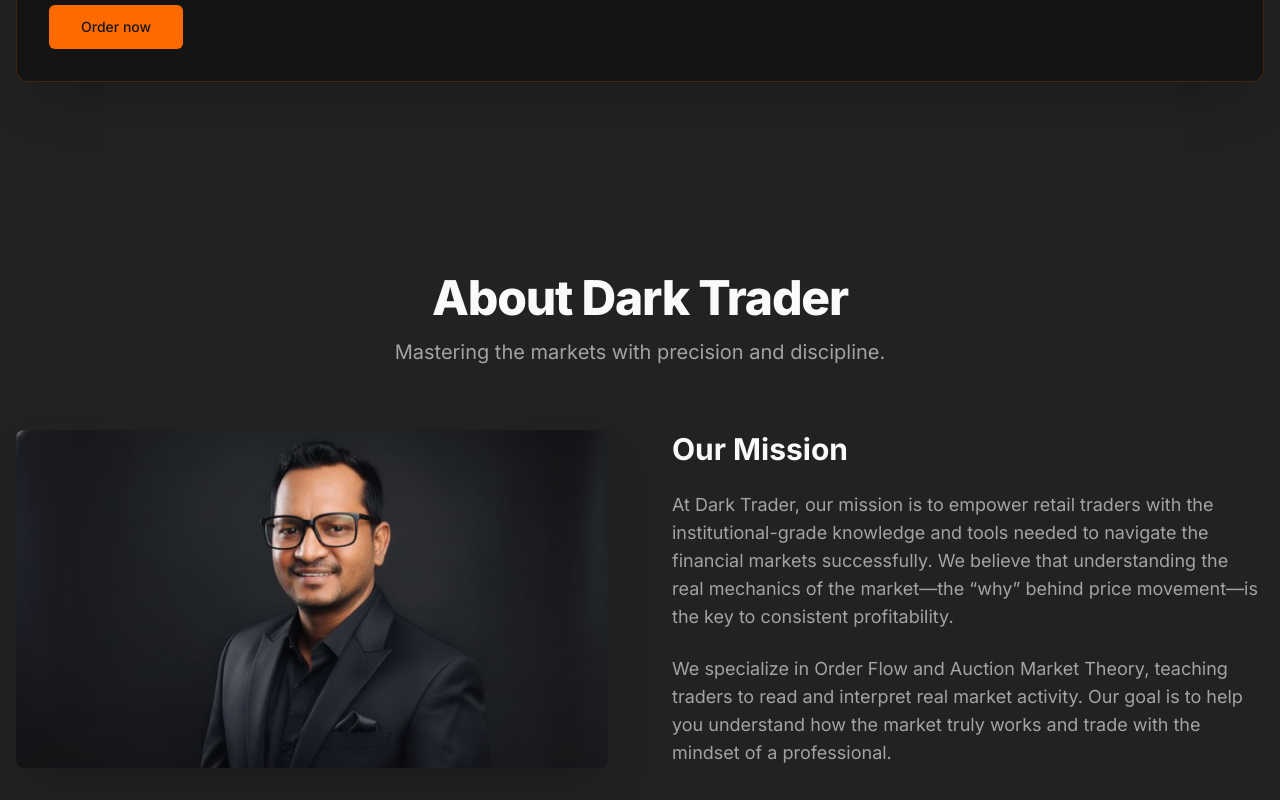
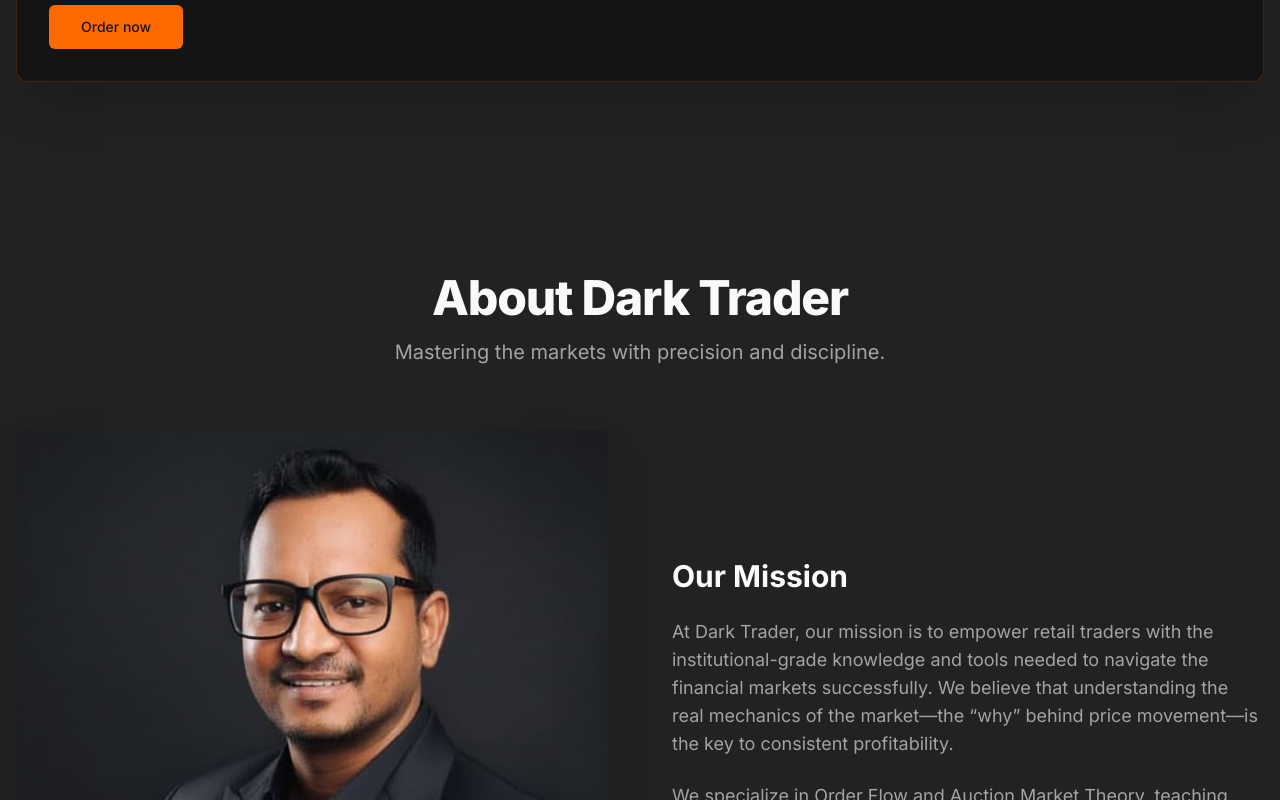
Before and after one commit to samithw/darktweb, a Next.js app: page / in a window 1280 px wide. Shown: the part 11200-12000 px from the top of the page. Built offline with nearby package versions, Linux system fonts and the light colour scheme.

Commit message:
this change has removed the cropping - can you put it back?

```diff
--- a/src/components/page/about-section.tsx
+++ b/src/components/page/about-section.tsx
@@ -19,14 +19,15 @@
             <div className="mt-16 grid grid-cols-1 lg:grid-cols-2 gap-16 items-center">
                 <div>
                     {aboutImage && (
-                        <Image
-                            src={aboutImage.imageUrl}
-                            alt={aboutImage.description}
-                            width={600}
-                            height={600}
-                            className="rounded-lg shadow-2xl object-cover mx-auto lg:mx-0"
-                            data-ai-hint={aboutImage.imageHint}
-                        />
+                        <div className="relative w-full max-w-[600px] aspect-square rounded-lg shadow-2xl overflow-hidden mx-auto lg:mx-0">
+                            <Image
+                                src={aboutImage.imageUrl}
+                                alt={aboutImage.description}
+                                fill
+                                className="object-cover"
+                                data-ai-hint={aboutImage.imageHint}
+                            />
+                        </div>
                     )}
                 </div>
                 <div className="text-lg text-muted-foreground space-y-6">
```
